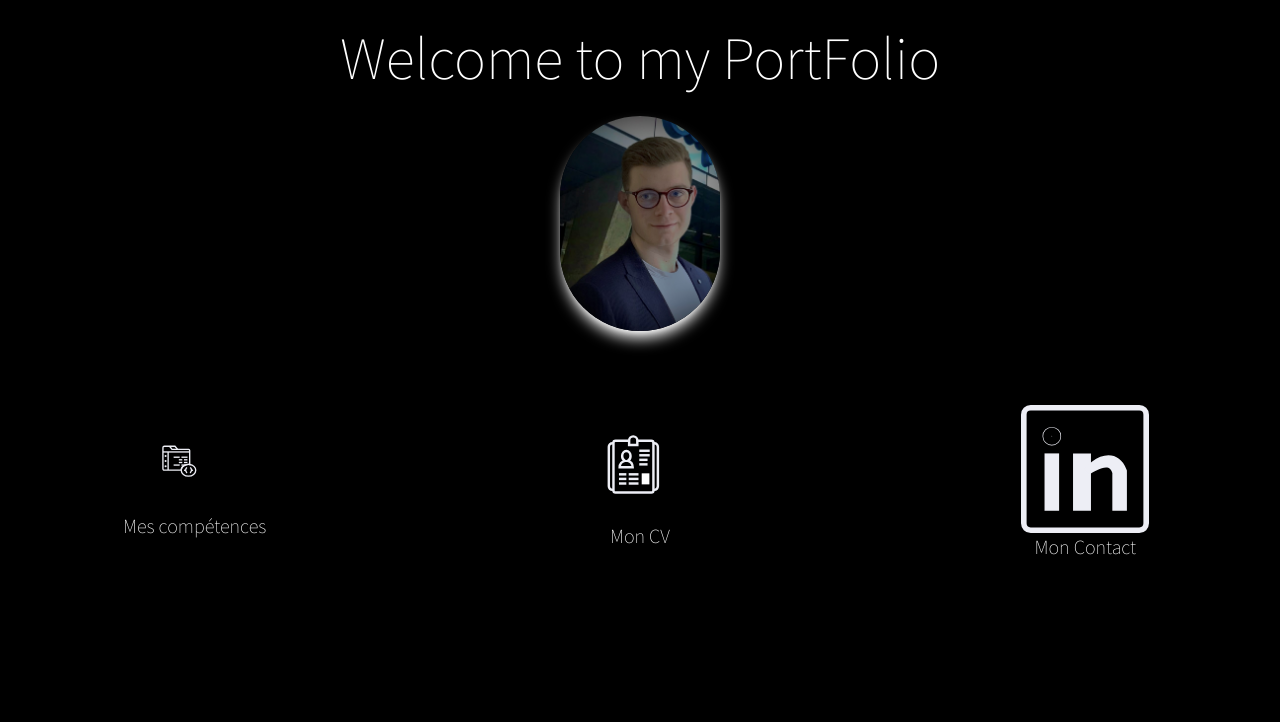
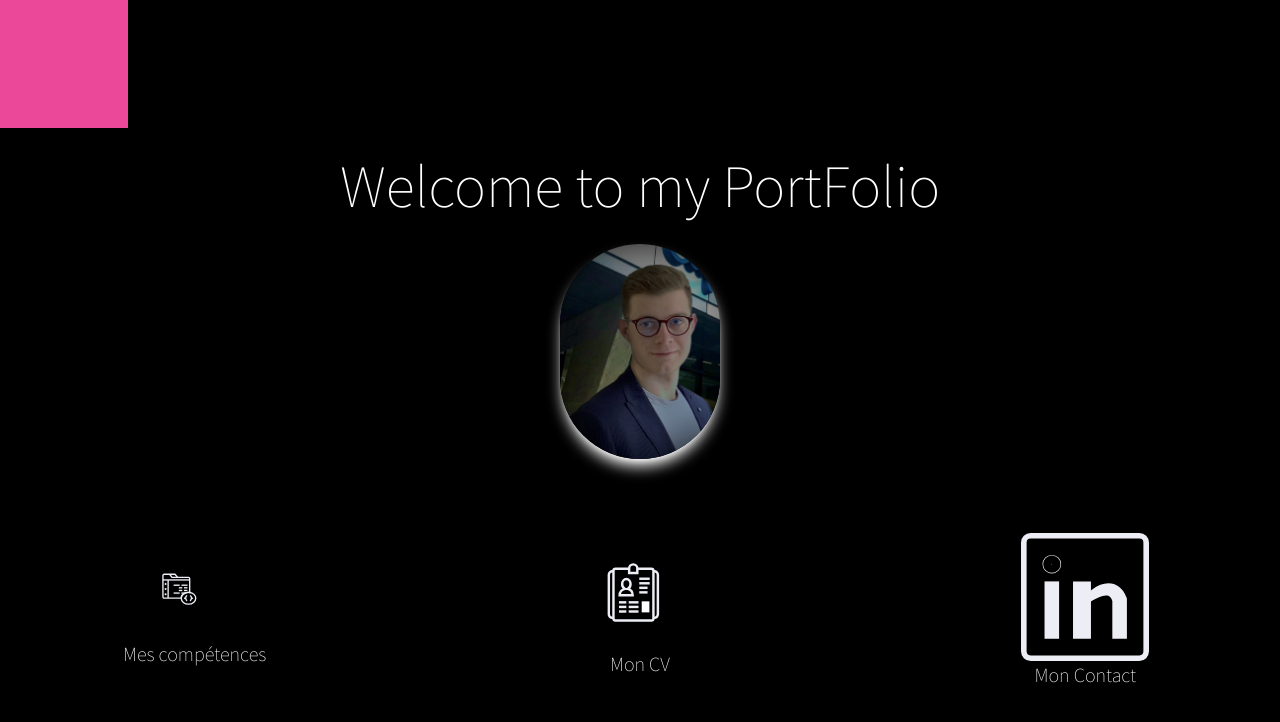
Before and after one commit to yanisenco/PortFolio-React, a React (Create React App) app: page / in a window 1280 px wide. Shown: the top 722 px of the page. Built offline with nearby package versions, Linux system fonts and the light colour scheme.

Commit message:
commit de save avant refonte

```diff
--- a/jsconfig.json
+++ b/jsconfig.json
@@ -1,8 +1,8 @@
 {
     "compilerOptions": {
-        "baseUrl": "C:/dev/PortFolio-React"
+        "baseUrl": "C:/Users/yanis/OneDrive/PC-YANIS/Documents/Emploi/portfolio/PortFolio-React"
     },
     "include": [
-        "C:/dev/PortFolio-React"
+        "C:/Users/yanis/OneDrive/PC-YANIS/Documents/Emploi/portfolio/PortFolio-React"
     ]
 }
--- a/src/App.js
+++ b/src/App.js
@@ -1,19 +1,16 @@
 import React from 'react';
 import { BrowserRouter, Routes, Route } from 'react-router-dom';
 import Error404 from './pages/Error404';
-import Home from './pages/Home';
-import CodeConnu from './pages/CodeConnu';
-import Cv from './pages/Cv';
+import Site from './site/Site';
+
 
 
 const App = () => {
   return (
     <BrowserRouter>
       <Routes>
-        <Route path="/" element={<Home />} />
+        <Route path="/" element={<Site />} />
         <Route path="*" element={<Error404 />} />
-        <Route path="/CodeConnu" element={<CodeConnu />} />
-        <Route path="/Cv" element={<Cv />} />
       </Routes>
     </BrowserRouter>
 
--- /dev/null
+++ b/src/components/molecule/cardAnimated/CardAnimated.js
@@ -0,0 +1,17 @@
+import React from 'react';
+
+const CardAnimated = (title,video) => {
+    return (
+        <div role="link" className="w-72 h-48 bg-gray-800 rounded-xl border-4 border-gray-600 ease-in-out duration-300 hover:border-gray-200 hover:scale-105">
+            <h1 className="absolute w-full h-full mx-auto my-auto font-bold text-slate-50">{title}</h1>
+             <video loop autoPlay muted className="relative h-full rounded-xl opacity-0 ease-in-out duration-300 hover:opacity-100">
+                <source
+                    src={video}
+                    type="video/mp4"
+                />
+            </video>
+        </div>
+    );
+};
+
+export default CardAnimated;
--- a/src/components/organisme/Modal.js
+++ b/src/components/organisme/Modal.js
@@ -1,5 +1,5 @@
 import React, { useState } from 'react';
-import TripleBouton from 'src/components/molecule/TripleBouton';
+import TripleBouton from 'src/components/molecule/tripleBouton/TripleBouton';
 
 const PersonnalModal = (
     { ModalNameTitle, ModalNameContent, CloseButton }
--- a/src/pages/CodeConnu.js
+++ b/src/pages/CodeConnu.js
@@ -7,6 +7,7 @@ import IconPYTHON from 'src/assets/images/icons8-python.svg';
 import HeaderCodeConnu from 'src/components/organisme/HeaderCodeConnu';
 import BoutonCodeConnu from 'src/components/organisme/BoutonCodeConnu';
 import JsonData from 'src/assets/texte/données';
+import CardAnimated from 'src/components/molecule/cardAnimated/CardAnimated'
 
 
 const CodeConnu = () => {
@@ -20,7 +21,7 @@ const CodeConnu = () => {
             <BoutonCodeConnu ImageSource={IconHTML} ModalNameTitle={[JsonData.modHTML.title]} ModalNameContent={[JsonData.modHTML.content]} />
             <BoutonCodeConnu ImageSource={IconCSS} ModalNameTitle={[JsonData.modCSS.title]} ModalNameContent={[JsonData.modCSS.content]} />
             <BoutonCodeConnu ImageSource={IconPYTHON} ModalNameTitle={[JsonData.modPYTHON.title]} ModalNameContent={[JsonData.modPYTHON.content]} />
-
+            <CardAnimated/>
         </div >
 
     );
--- a/src/pages/Home.js
+++ b/src/pages/Home.js
@@ -4,7 +4,9 @@ import NavigationHeader from '../components/template/NavigationHeader';
 
 const Home = () => {
     return (
-        <div>
+        <div className="h-full w-full">
+            <div className="w-32 h-32 bg-pink-500"></div>
+
             <HeaderHomePage />
             <NavigationHeader />
         </div>
--- /dev/null
+++ b/src/site/Site.js
@@ -0,0 +1,15 @@
+import React from 'react';
+import Home from 'src/pages/Home';
+import CodeConnu from 'src/pages/CodeConnu';
+import Cv from 'src/pages/Cv';
+
+
+const Site = () => {
+    return (
+        <div>
+            <Home />
+        </div>
+    );
+};
+
+export default Site;
--- a/tailwind.config.js
+++ b/tailwind.config.js
@@ -89,6 +89,7 @@ module.exports = {
     },
 
     backgroundImage: {
+      'videoBackground': "url('../assets/video/video-etoile.mp4')",
       'home': "url('../assets/images/icons8-annuler-100.png')",
       'homeFull': "url('../assets/images/icons8-annuler-pleine-100.png')",
       'fondCode': "url('../assets/images/FondPageCodeConnu.svg')",
```
Also changed, not shown: src/components/molecule/tripleBouton/TripleBouton.js (renamed from src/components/molecule/TripleBouton.js), 2 other files (tests, documents, lock files or other folders).
